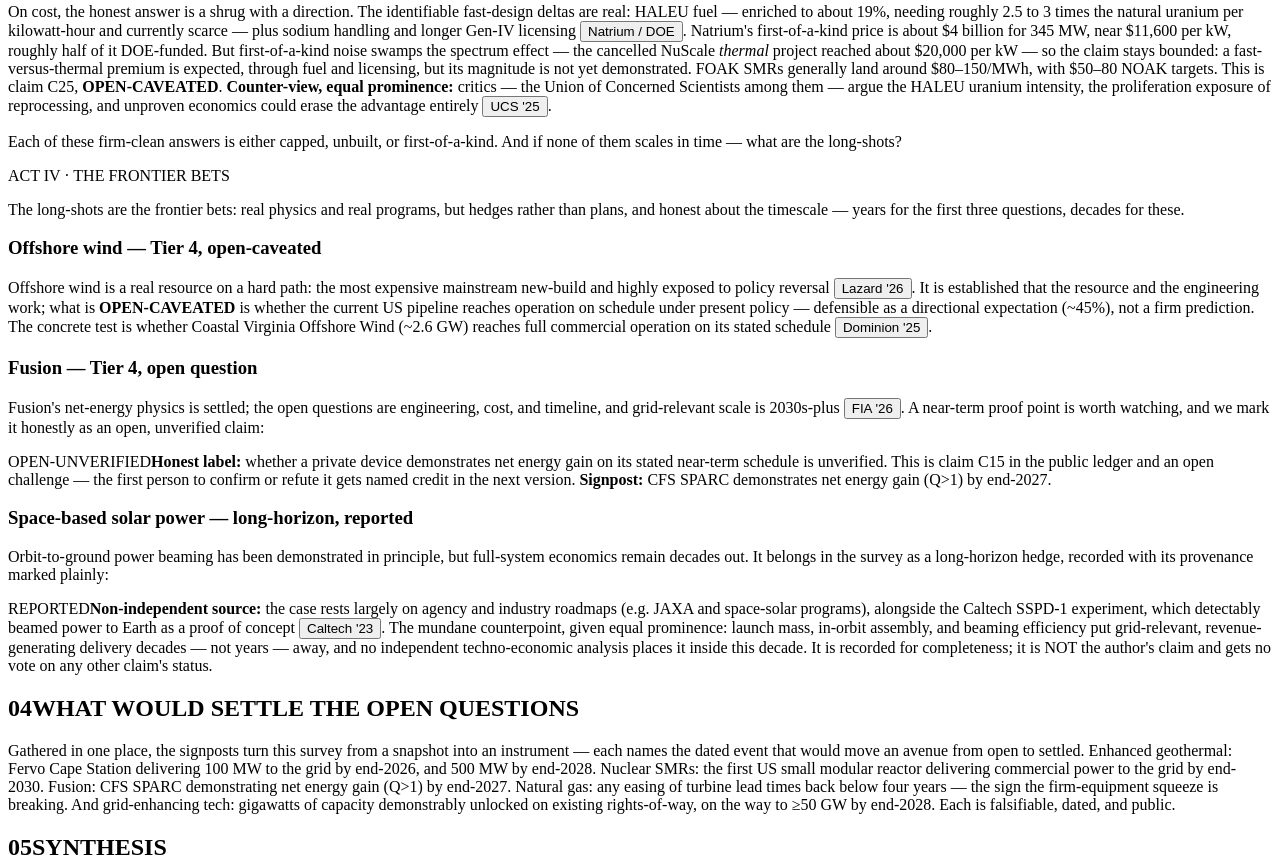
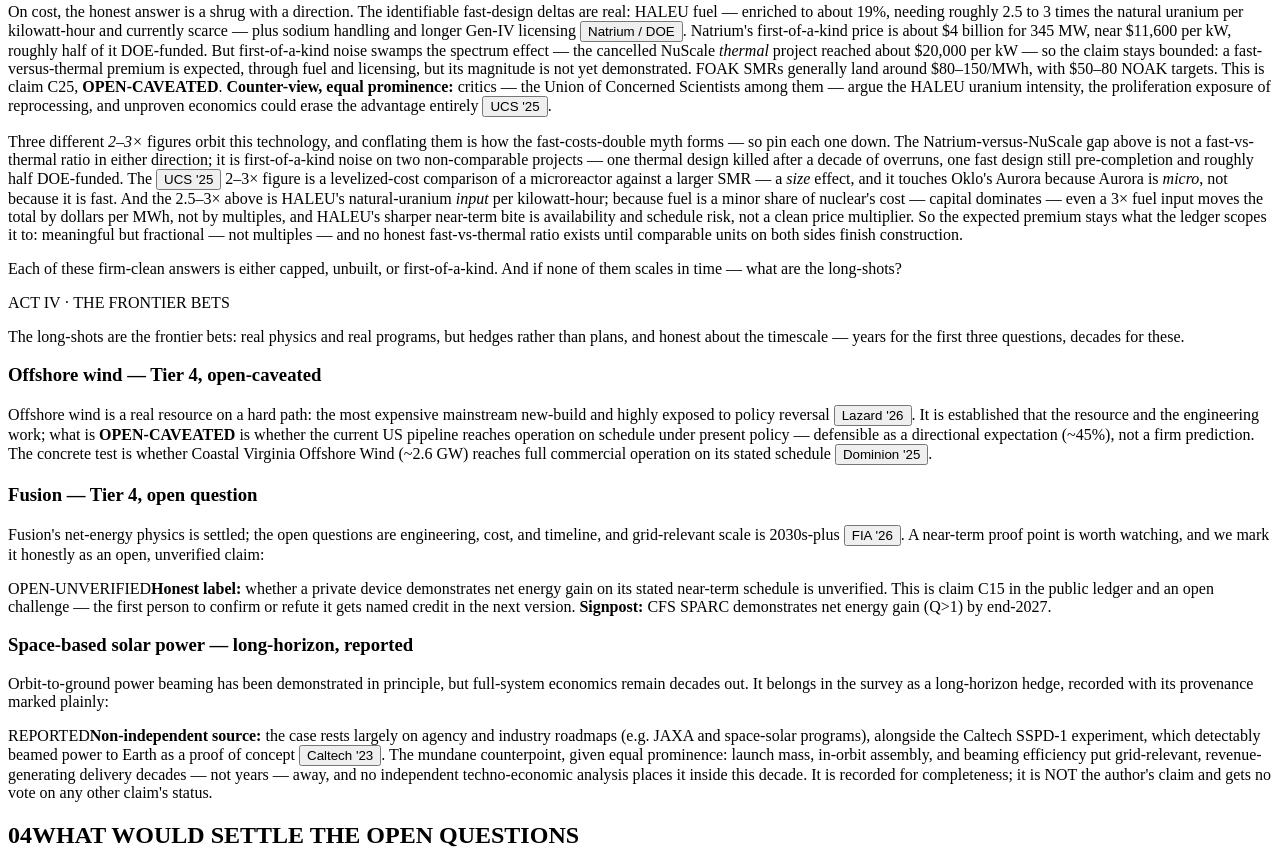
Before and after one commit to m4gr4th34/dossier-US-electricity-001, a website: page editions/index.source.html in a window 1280 px wide. Shown: the part 5172-6038 px from the top of the page. Drawn offline with Linux system fonts and the light colour scheme; files whose address does not match are found by name.

Commit message:
US-electricity: disambiguate the three '2-3x' figures in the SMR cost beat (size vs fuel-input vs FOAK noise)
Co-Authored-By: Claude Opus 4.8 <noreply@anthropic.com>

```diff
--- a/editions/index.source.html
+++ b/editions/index.source.html
@@ -264,6 +264,20 @@ critics — the Union of Concerned Scientists among them — argue the HALEU ura
 the proliferation exposure of reprocessing, and unproven economics could erase the advantage
 entirely <button class="cite" data-c="UCS2025">UCS '25</button>.</p>
 
+<p>Three different <em>2–3×</em> figures orbit this technology, and conflating them is how the
+fast-costs-double myth forms — so pin each one down. The Natrium-versus-NuScale gap above is not
+a fast-vs-thermal ratio in either direction; it is first-of-a-kind noise on two non-comparable
+projects — one thermal design killed after a decade of overruns, one fast design still
+pre-completion and roughly half DOE-funded. The <button class="cite" data-c="UCS2025">UCS '25</button>
+2–3× figure is a levelized-cost comparison of a microreactor against a larger SMR — a
+<em>size</em> effect, and it touches Oklo's Aurora because Aurora is <em>micro</em>, not because
+it is fast. And the 2.5–3× above is HALEU's natural-uranium <em>input</em> per kilowatt-hour;
+because fuel is a minor share of nuclear's cost — capital dominates — even a 3× fuel input moves
+the total by dollars per MWh, not by multiples, and HALEU's sharper near-term bite is
+availability and schedule risk, not a clean price multiplier. So the expected premium stays what
+the ledger scopes it to: meaningful but fractional — not multiples — and no honest fast-vs-thermal
+ratio exists until comparable units on both sides finish construction.</p>
+
 <p>Each of these firm-clean answers is either capped, unbuilt, or first-of-a-kind. And if none
 of them scales in time — what are the long-shots?</p>
 
```
Also changed, not shown: index.html (+14 -0 lines), index.md (+2 -0 lines).
